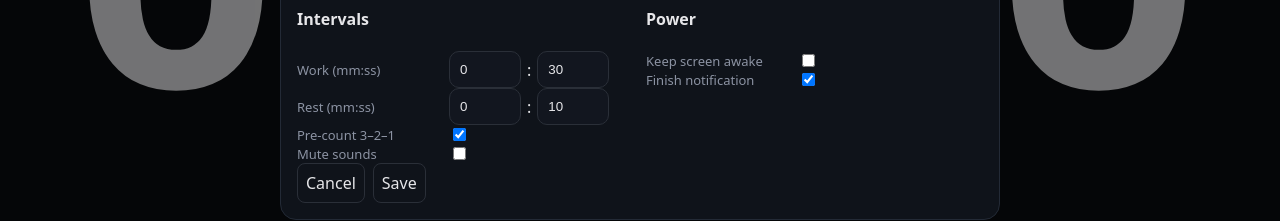
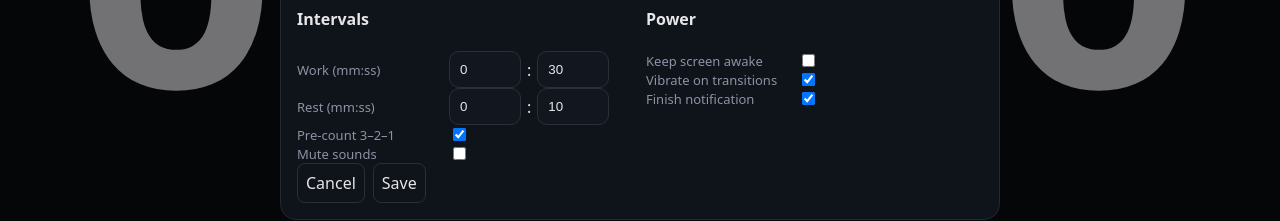
Before and after one commit to Garko01/interval-timer, a React (Vite) app: page / in a window 1280 px wide. Shown: the part 455-676 px from the top of the page. Built offline with nearby package versions, Linux system fonts and the light colour scheme.

Commit message:
Add vibration utility

```diff
--- a/src/App.tsx
+++ b/src/App.tsx
@@ -18,7 +18,8 @@ import {
   DEFAULT_SETTINGS, buildSchedule, formatMMSS, requestWakeLock,
   countdownPip3, countdownPip2, countdownPip1,
   cueWorkStart, cueRestStart, cueEndLong,
-  sendFinishNotification, PALETTE
+  sendFinishNotification, PALETTE,
+  vibrate
 } from './timer'
 import type { Settings, IntervalDef } from './timer'
 
@@ -395,6 +396,7 @@ export default function App() {
       setDone(true);
       if (settings.notifications.finish) sendFinishNotification('Interval Timer');
       if (!settings.mute) cueEndLong();
+      if (settings.vibrate) vibrate([200, 100, 200, 100, 400]); // distinct pattern
       setRunning(false);
       return;
     }
@@ -406,10 +408,14 @@ export default function App() {
     prevRemainingRef.current = nextSecs;
     played3Ref.current = played2Ref.current = played1Ref.current = false;
 
-    // Start cue right on the boundary
+    // Play audio and vibration cues on transition
+    const t = schedule[nextIndex].type;
     if (!settings.mute) {
-      const t = schedule[nextIndex].type;
       t === 'work' ? cueWorkStart() : cueRestStart();
+    }
+    if (settings.vibrate) {
+      if (t === 'work') vibrate(300);          // single long buzz
+      else if (t === 'rest') vibrate([100, 50, 100]); // short double buzz
     }
   }
 
@@ -627,6 +633,14 @@ function SettingsModal({
           <section>
             <h4>Power</h4>
             <div className="row"><label className="label" style={{ width: 140 }}>Keep screen awake</label><input type="checkbox" checked={local.wakeLock} onChange={e => setLocal({ ...local, wakeLock: e.target.checked })} /></div>
+            <div className="row">
+              <label className="label" style={{ width: 140 }}>Vibrate on transitions</label>
+              <input
+                type="checkbox"
+                checked={local.vibrate}
+                onChange={(e) => setLocal({ ...local, vibrate: e.target.checked })}
+              />
+            </div>
             <div className="row"><label className="label" style={{ width: 140 }}>Finish notification</label><input type="checkbox" checked={local.notifications.finish} onChange={e => setLocal({ ...local, notifications: { ...local.notifications, finish: e.target.checked } })} /></div>
           </section>
         </div>
--- a/src/timer.ts
+++ b/src/timer.ts
@@ -19,6 +19,7 @@ export interface Settings {
   precount321: boolean
   mute: boolean
   wakeLock: boolean
+  vibrate: boolean
   notifications: { finish: boolean; perInterval: boolean }
 }
 
@@ -33,6 +34,7 @@ export const DEFAULT_SETTINGS: Settings = {
   precount321: true,
   mute: false,
   wakeLock: false,
+  vibrate: true,
   notifications: { finish: true, perInterval: false },
 }
 
@@ -197,3 +199,13 @@ export function sendFinishNotification(title: string) {
   if (permission() !== 'granted') return
   new Notification(title, { body: 'Workout complete!', silent: false })
 }
+
+// ===== Vibration / Haptics helper =====
+export function vibrate(pattern: number | number[]) {
+  if (typeof navigator === 'undefined' || !('vibrate' in navigator)) return;
+  try {
+    navigator.vibrate(pattern);
+  } catch {
+    // no-op on unsupported devices
+  }
+}
```
